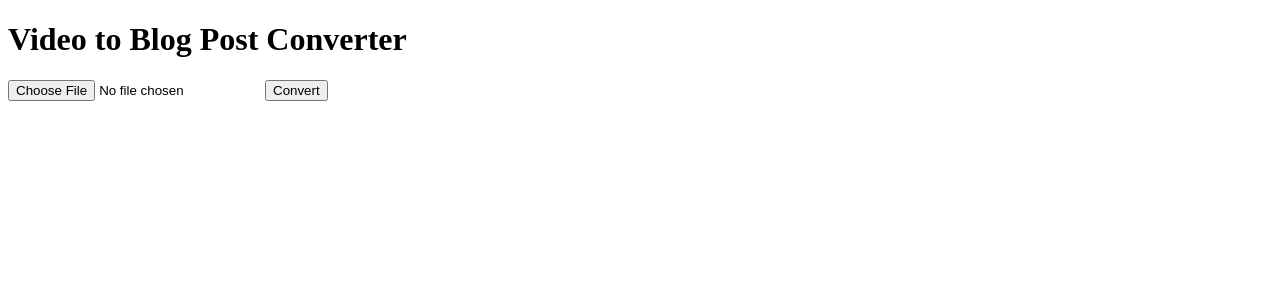
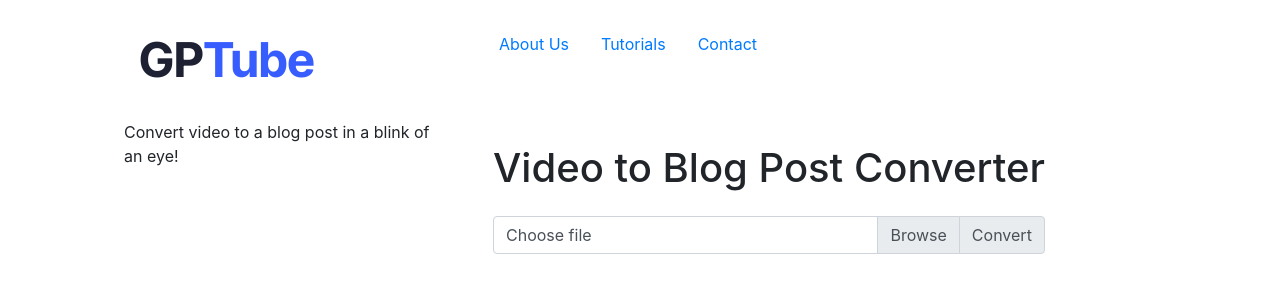
Before and after one commit to ho-cyber/GPTUBE-TEAM, a Python web app: template templates/index.html in a window 1280 px wide. Shown: the top 300 px of the page. Run offline with Jinja, Linux system fonts and the light colour scheme; the template is opened without the code that fills it, so the values that code supplies are empty.

Commit message:
Some styling

```diff
--- /dev/null
+++ b/css/styles.css
@@ -0,0 +1,9 @@
+.logo {
+    font-family: 'Inter Tight', sans-serif;
+    font-size: 3rem;
+    color: #385DFF;
+}
+
+.logo span {
+    color: #1E2132;
+}
--- a/templates/index.html
+++ b/templates/index.html
@@ -2,14 +2,73 @@
 <html>
   <head>
     <title>Video to Blog Post Converter</title>
+    <link rel="stylesheet" href="https://cdn.jsdelivr.net/npm/bootstrap@4.3.1/dist/css/bootstrap.min.css" integrity="sha384-ggOyR0iXCbMQv3Xipma34MD+dH/1fQ784/j6cY/iJTQUOhcWr7x9JvoRxT2MZw1T" crossorigin="anonymous">
+    <link rel="preconnect" href="https://fonts.googleapis.com">
+    <link rel="preconnect" href="https://fonts.gstatic.com" crossorigin>
+    <link href="https://fonts.googleapis.com/css2?family=Inter+Tight:wght@700&display=swap" rel="stylesheet">
+    <link rel="stylesheet" href="../css/styles.css">
   </head>
   <body>
-    <h1>Video to Blog Post Converter</h1>
-    <form action="/convert" method="POST" enctype="multipart/form-data">
-      <input type="file" name="video" accept="video/*">
-      <button type="submit">Convert</button>
-    </form>
-    <div id="result"></div>
+    <div class="container">
+      <div class="row m-4">
+        <div class="col-12">
+          <div class="container">
+            <div class="row">
+              <div class="col-12 col-md-4">
+                <div class="logo"><span class="highlight">GP</span>Tube</div>
+              </div>
+              <div class="col-12 col-md-auto">
+                <ul class="nav">
+                  <li class="nav-item">
+                    <a class="nav-link active" href="#">About Us</a>
+                  </li>
+                  <li class="nav-item">
+                    <a class="nav-link" href="#">Tutorials</a>
+                  </li>
+                  <li class="nav-item">
+                    <a class="nav-link" href="#">Contact</a>
+                  </li>
+                </ul>
+              </div>
+            </div>
+          </div>
+        </div>
+      </div>
+      <div class="row m-4">
+        <div class="col-12 col-md-4">
+          Convert video to a blog post in a blink of an eye!
+        </div>
+        <div class="col-12 col-md-auto">
+          <div class="container">
+            <div class="row">
+              <div class="col">
+                <h1 class="my-4">Video to Blog Post Converter</h1>
+              </div>
+            </div>
+            <div class="row">
+              <div class="col">
+                <form action="/convert" method="POST" enctype="multipart/form-data">
+                  <div class="input-group mb-3">
+                    <div class="custom-file">
+                      <input type="file" class="custom-file-input" id="inputGroupFile02" type="file" name="video" accept="video/*">
+                      <label class="custom-file-label" for="inputGroupFile02" aria-describedby="inputGroupFileAddon02">Choose file</label>
+                    </div>
+                    <div class="input-group-append">
+                      <button class="input-group-text"  type="submit" id="inputGroupFileAddon02">Convert</button>
+                    </div>
+                  </div>
+                </form>
+              </div>
+            </div>
+            <div class="row">
+              <div class="col">
+                <div id="result"></div>
+              </div>
+            </div>
+          </div>
+        </div>
+      </div>
+    </div>
     <script>
       const form = document.querySelector('form');
       form.addEventListener('submit', async (event) => {
```
Also changed, not shown: README.md (added), 1 other file.
